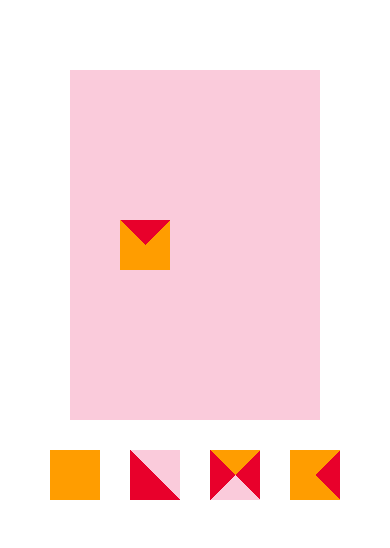
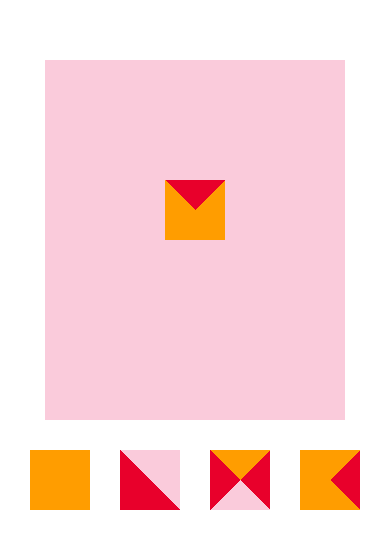
Before and after one commit to murilopolese/tetravex, a React (Vite) app: page / in a window 390 px wide. Shown: the part 122-670 px from the top of the page. Built offline with nearby package versions, Linux system fonts and the light colour scheme.

Commit message:
Parametrize and increase grid size. Scale up mobile.

```diff
--- a/src/components/App.module.css
+++ b/src/components/App.module.css
@@ -1,7 +1,7 @@
 #app {
     width: 100%;
     height: 100%;
-    max-width: 300px;
+    max-width: 320px;
     display: flex;
     flex-direction: column;
     align-items: center;
@@ -9,7 +9,7 @@
 }
 
 .grid {
-  width: 250px;
+  width: 300px;
   display: flex;
   flex-direction: row;
   flex-wrap: wrap;
@@ -26,6 +26,20 @@
   padding: 30px 60px;
 }
 
+.tile {
+  width: calc( 300px / 5 );
+  height: calc( 300px / 5 );
+  cursor: pointer;
+  transition: opacity 0.1s;
+}
+
+.droppable {
+  background: black;
+}
+.empty:hover {
+  background: rgba(0, 0, 0, 0.05);
+}
+
 button {
   background: none;
   border: none;
@@ -38,6 +52,10 @@ button {
     max-width: 600px;
   }
   .grid {
-    width: 700px;
+    width: 500px;
+  }
+  .tile {
+    width: 100px;
+    height: 100px;
   }
 }
--- a/src/components/EmptyTile.tsx
+++ b/src/components/EmptyTile.tsx
@@ -3,7 +3,7 @@ import { useDroppable } from "@dnd-kit/core"
 import { Context as GameContext } from './GameContext'
 import TileSVG from './TileSVG'
 import { canDrop } from "../utilities"
-import styles from './Tile.module.css'
+import styles from './App.module.css'
 console.log(styles)
 
 type EmptyTyleProps = {
--- a/src/components/HandTile.tsx
+++ b/src/components/HandTile.tsx
@@ -1,7 +1,7 @@
 import TileSVG from "./TileSVG"
 import { CSS } from "@dnd-kit/utilities"
 import { useDraggable } from "@dnd-kit/core"
-import styles from './Tile.module.css'
+import styles from './App.module.css'
 
 type TileProps = {
   id: string;
--- a/src/components/PlacedTile.tsx
+++ b/src/components/PlacedTile.tsx
@@ -1,5 +1,5 @@
 import TileSVG from "./TileSVG"
-import styles from './Tile.module.css'
+import styles from './App.module.css'
 
 type TileProps = {
   id: string;
--- a/src/components/Tile.module.css
+++ /dev/null
@@ -1,20 +0,0 @@
-.tile {
-  width: 50px;
-  height: 50px;
-  cursor: pointer;
-  transition: opacity 0.1s;
-}
-
-.droppable {
-  background: black;
-}
-.empty:hover {
-  background: rgba(0, 0, 0, 0.05);
-}
-
-@media screen and (min-width: 600px) {
-  .tile {
-    width: 100px;
-    height: 100px;
-  }
-}
--- a/src/global.css
+++ b/src/global.css
@@ -7,8 +7,9 @@
 }
 
 html, body {
-    width: 100%;
-    height: 100%;
+    width: 100vw;
+    height: 100vh;
+    overflow: hidden;
 }
 
 body {
@@ -19,5 +20,4 @@ body {
     flex-direction: column;
     align-items: center;
     justify-content: center;
-    overflow: hidden;
 }
--- a/src/utilities.tsx
+++ b/src/utilities.tsx
@@ -1,5 +1,5 @@
-const W = 7
-const H = 5
+const W = 5
+const H = 6
 
 export const COLORS = [
   '#FACBDB', // empty color
```
